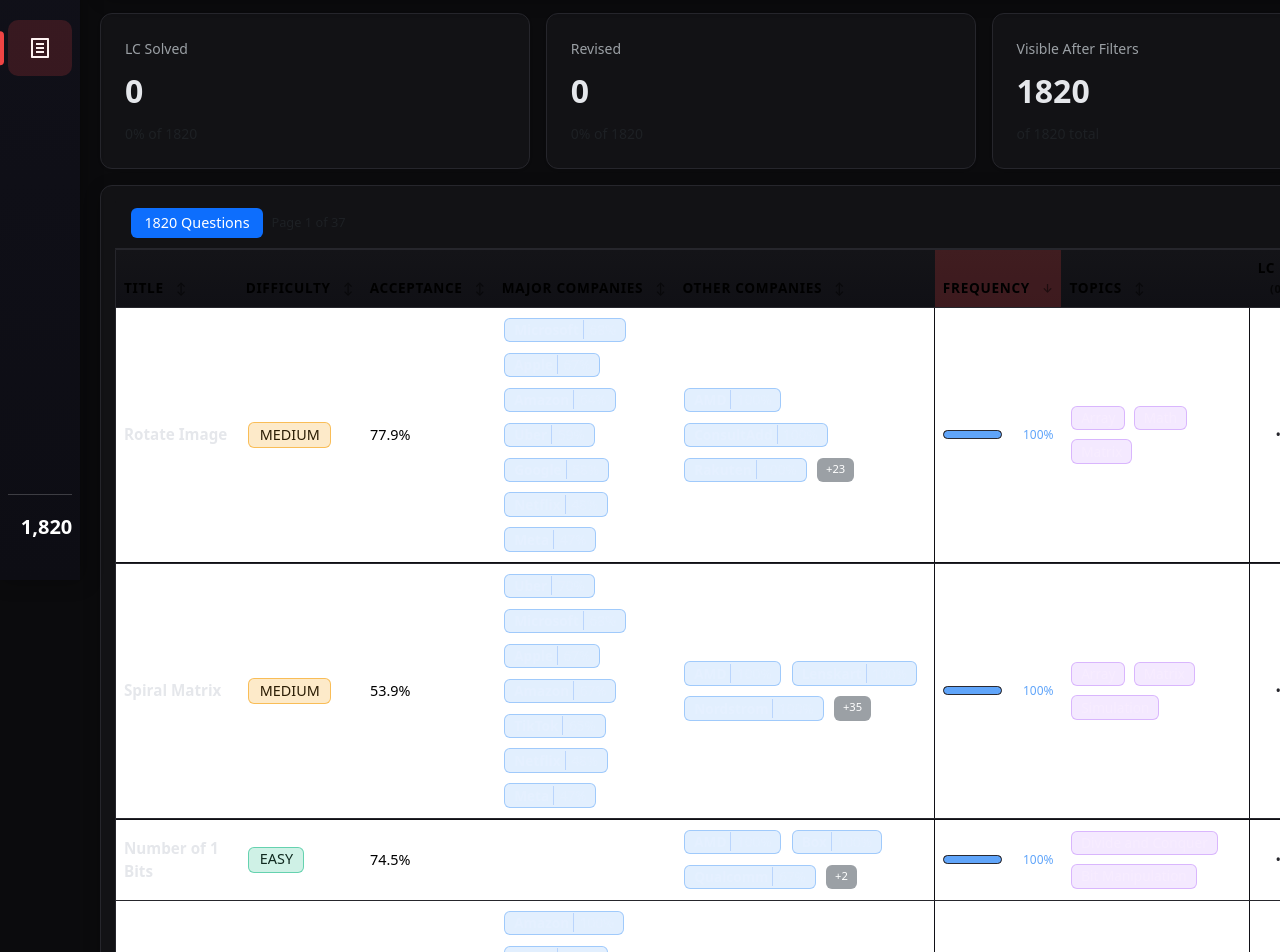
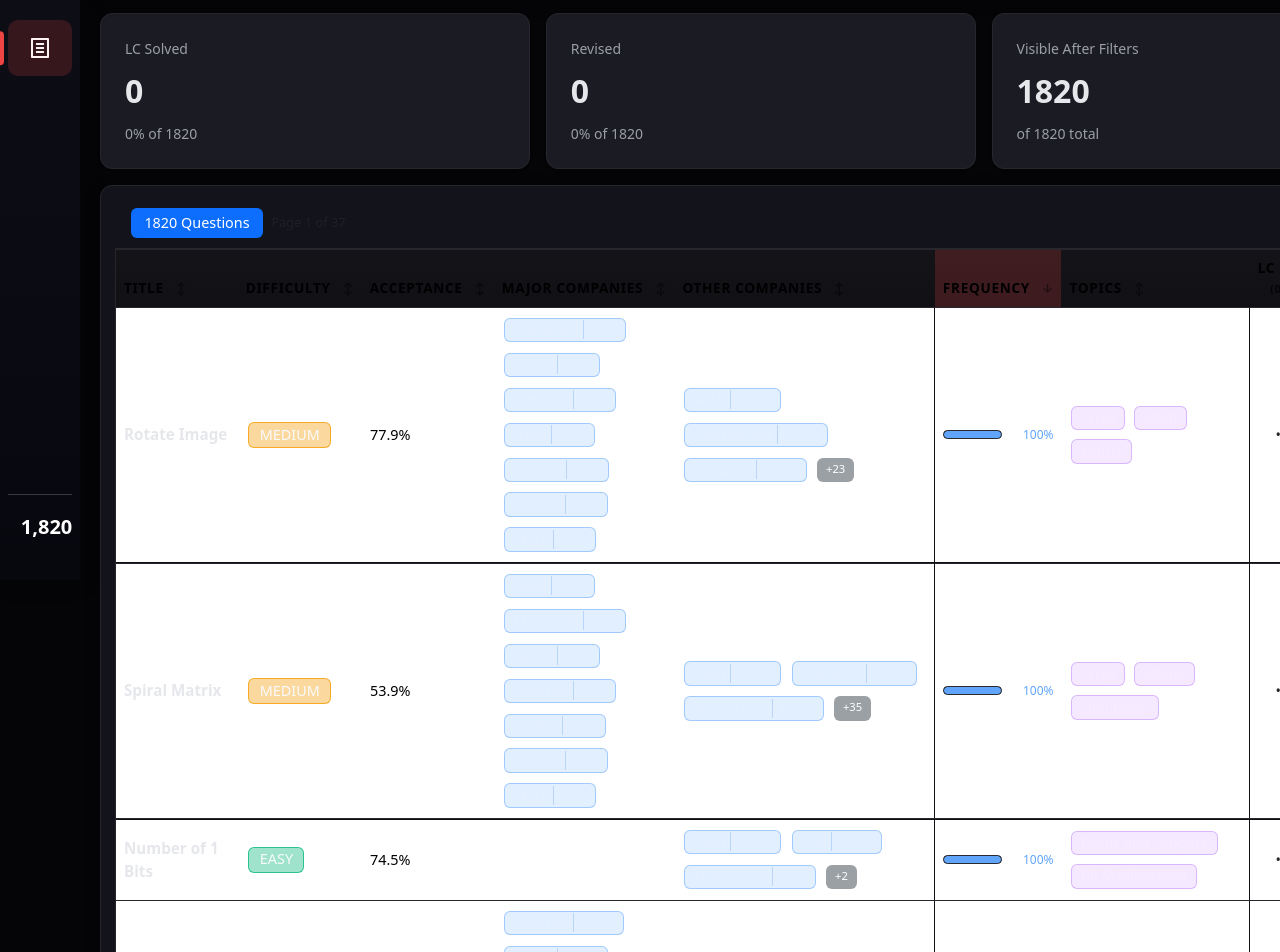
Before and after one commit to Jaypatil588/leetcode-premium-sorter, a React (Vite) app in the folder web-app/: page / in a window 1280 px wide. Shown: the part 220-1172 px from the top of the page. Built offline with nearby package versions, Linux system fonts and the light colour scheme.

Commit message:
material black levels

```diff
--- a/web-app/src/App.css
+++ b/web-app/src/App.css
@@ -190,21 +190,21 @@ tbody td {
 }
 
 .badge-easy {
-  background-color: rgba(16, 185, 129, 0.2);
-  color: #0f291f;
-  border-color: rgba(16, 185, 129, 0.55);
+  background-color: rgba(16, 185, 129, 0.4);
+  color: #f9fafb;
+  border-color: rgba(16, 185, 129, 0.8);
 }
 
 .badge-medium {
-  background-color: rgba(245, 158, 11, 0.22);
-  color: #2b1d05;
-  border-color: rgba(245, 158, 11, 0.6);
+  background-color: rgba(245, 158, 11, 0.4);
+  color: #f9fafb;
+  border-color: rgba(245, 158, 11, 0.8);
 }
 
 .badge-hard {
-  background-color: rgba(239, 68, 68, 0.28);
-  color: #2b0c0c;
-  border-color: rgba(239, 68, 68, 0.7);
+  background-color: rgba(239, 68, 68, 0.45);
+  color: #f9fafb;
+  border-color: rgba(239, 68, 68, 0.9);
 }
 
 .badge-company {
@@ -454,7 +454,7 @@ tbody td {
 .stat-card {
   flex: 1;
   min-width: 200px;
-  background: var(--card-background);
+  background: var(--surface-muted);
   border: 1px solid var(--border-color);
   border-radius: 12px;
   padding: 1.5rem;
@@ -474,6 +474,10 @@ tbody td {
   font-size: 2rem;
   font-weight: 700;
   color: var(--text-dark);
+}
+
+.stat-card .text-muted {
+  color: var(--text-muted) !important;
 }
 
 /* Title column emphasis */
--- a/web-app/src/index.css
+++ b/web-app/src/index.css
@@ -1,8 +1,8 @@
 :root {
   /* Material dark palette with restrained red accent */
-  --background-light: #0b0b0d;
-  --card-background: #121215;
-  --surface-muted: #16161a;
+  --background-light: #050508;
+  --card-background: #13131b;
+  --surface-muted: #1b1b24;
   --text-dark: #e5e7eb;
   --text-muted: #9ba0a5;
   --border-color: #26262c;
@@ -22,8 +22,8 @@
   --difficulty-hard: #ef4444;
 
   /* Sidebar gradient */
-  --sidebar-gradient-start: #11111a;
-  --sidebar-gradient-end: #0d0d14;
+  --sidebar-gradient-start: #101018;
+  --sidebar-gradient-end: #07070e;
 
   /* Typography */
   font-family: -apple-system, BlinkMacSystemFont, 'Segoe UI', 'Inter', 'Roboto', 'Helvetica Neue', Arial, sans-serif;
```
